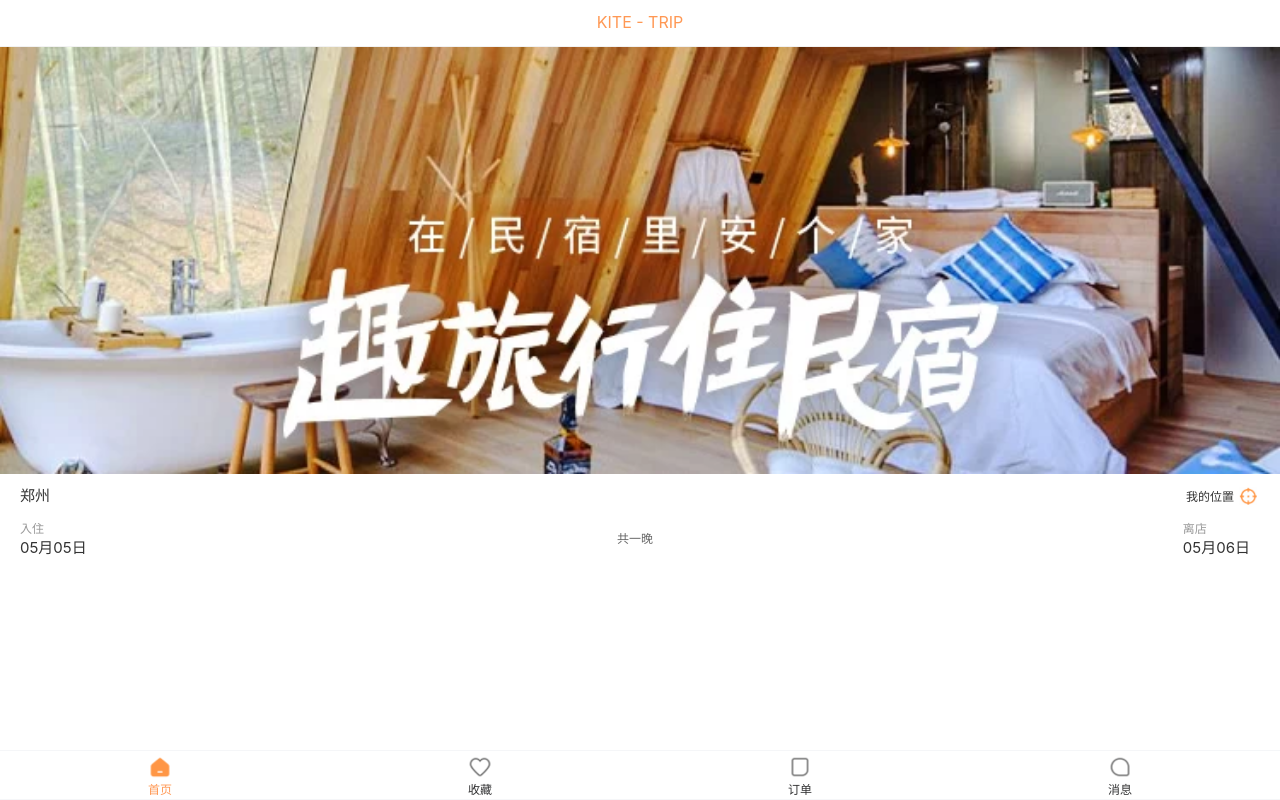
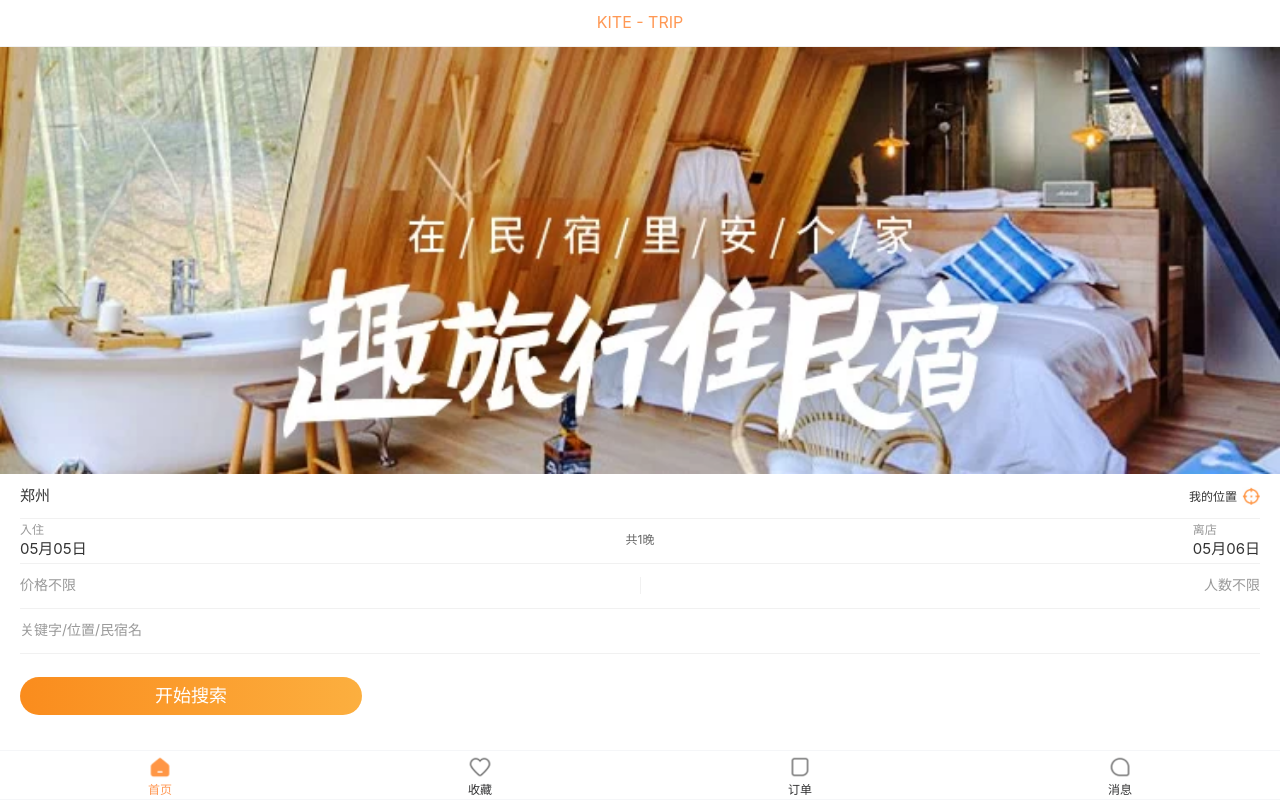
Before and after one commit to sakurafall/KITE-TRIP, a Vue app: page /#/home in a window 1280 px wide. Built offline with nearby package versions, Linux system fonts and the light colour scheme.

Commit message:
feat✨: 完成首页搜索的部分

```diff
--- a/src/views/home/cpns/home-search-box.vue
+++ b/src/views/home/cpns/home-search-box.vue
@@ -1,7 +1,7 @@
 <template>
   <div class="search-box">
     <!-- 位置信息 -->
-    <div class="location">
+    <div class="location bottom-gray-line">
       <div class="city" @click="cityClick">{{ currentCity.cityName }}</div>
       <div class="position" @click="positionClick">
         <span class="text">我的位置</span>
@@ -10,14 +10,14 @@
     </div>
 
     <!-- 日期范围 -->
-    <div class="section date-range">
+    <div class="section date-range bottom-gray-line" @click="showCalender = true">
       <div class="start">
         <div class="date">
           <span class="tip">入住</span>
           <span class="time">{{ startDate }}</span>
         </div>
       </div>
-      <div class="stay">共一晚</div>
+      <div class="stay">共{{ stayCount }}晚</div>
       <div class="end">
         <div class="date">
           <span class="tip">离店</span>
@@ -25,24 +25,65 @@
         </div>
       </div>
     </div>
+    <van-calendar
+      v-model:show="showCalender"
+      type="range"
+      color="#ff9854"
+      :round="false"
+      :formatter="formatter"
+      @confirm="onConfirm"
+    />
+
+    <!-- 价格/人数选择 -->
+    <div class="section price-counter bottom-gray-line">
+      <div class="start">价格不限</div>
+      <div class="end">人数不限</div>
+    </div>
+    <!-- 关键字 -->
+    <div class="section keyword bottom-gray-line">关键字/位置/民宿名</div>
+
+    <!-- 热门建议 -->
+    <div class="section hot-suggests">
+      <template v-for="(item, index) in hotSuggests" :key="index">
+        <div class="suggests"
+             :style="{ color: item.tagText.color, background: item.tagText.background.color }"
+        >
+          {{ item.tagText.text }}
+        </div>
+      </template>
+    </div>
+
+    <!-- 搜索按钮 -->
+    <div class="section search-btn" @click="searchClick">
+      <div class="btn">开始搜索</div>
+    </div>
   </div>
 </template>
 
 <script setup>
 
+import useHomeStore from "@/stores/modules/home"
 import useCityStore from "@/stores/modules/city";
 import { storeToRefs } from "pinia";
 import { ref } from "vue";
 import { useRouter } from "vue-router";
-import { formatMonthDay } from '@/utils/format_date'
+import { formatMonthDay, getDiffDays } from '@/utils/format_date'
 
 const router = useRouter()
+
+// 定义Props
+// defineProps({
+//   hotSuggests: {
+//     type: Array,
+//     default: () => []
+//   }
+// })
+
 
 // 位置/城市
 const cityClick = () => {
   router.push("/city")
 }
-
 const positionClick = () => {
   navigator.geolocation.getCurrentPosition(res => {
     console.log("获取位置成功:", res);
@@ -54,26 +95,71 @@ const positionClick = () => {
     maximumAge: 0
   })
 }
-
-// 当前城市
 const cityStore = useCityStore()
 const { currentCity } = storeToRefs(cityStore)
 
+
 // 日期范围的处理
 const nowDate = new Date()
+// const newDate = new Date().setDate(nowDate.getDate() + 1) // 利用setDate、getdate方法
+const newDate = new Date().getTime() + 24 * 60 * 60 * 1000 // 利用时间戳 + 一天的毫秒数
+
 const startDate = ref(formatMonthDay(nowDate))
-// const newDate = nowDate.setDate(nowDate.getDate() + 1) // 利用setDate、getdate方法
-const newDate = new Date().getTime() + 24 * 60 * 60 * 1000 // 利用时间戳 + 一天的毫秒数
 const endDate = ref(formatMonthDay(newDate))
+const stayCount = ref(getDiffDays(nowDate, newDate))
+
+const showCalender = ref(false)
+const onConfirm = (value) => {
+  // 1.设置日期
+  const selectStartDate = value[0]
+  const selectEndDate = value[1]
+  startDate.value = formatMonthDay(selectStartDate)
+  endDate.value = formatMonthDay(selectEndDate)
+  stayCount.value = getDiffDays(selectStartDate, selectEndDate)
+  // 2. 关闭日期选择器
+  showCalender.value = false
+}
+
+const formatter = (day) => {
+  if (day.type === 'start') {
+    day.bottomInfo = '入住'
+  } else if (day.type === 'end') {
+    day.bottomInfo = '离店'
+  }
+
+  return day
+}
+
+
+// 热门建议
+const homeStore = useHomeStore()
+const { hotSuggests } = storeToRefs(homeStore)
+
+
+// 搜索按钮
+const searchClick = () => {
+  router.push({
+    path: "/search",
+    query: {
+      startDate: startDate.value,
+      endDate: endDate.value,
+      currentCity: currentCity.value.cityName
+    }
+  })
+}
 
 </script>
 
 <style lang="less" scoped>
+.search-box {
+  --van-calendar-popup-height: 100%;
+}
+
 .location {
   display: flex;
   align-items: center;
   height: 44px;
-  padding: 0 20px;
+  margin: 0 20px;
 
   .city {
     flex: 1;
@@ -84,6 +170,7 @@ const endDate = ref(formatMonthDay(newDate))
   .position {
     display: flex;
     align-items: center;
+    justify-content: flex-end;
     width: 74px;
 
     .text {
@@ -100,26 +187,23 @@ const endDate = ref(formatMonthDay(newDate))
     }
   }
 }
+
 .section {
   display: flex;
   flex-wrap: wrap;
   align-items: center;
-  justify-content: space-between;
   color: #999;
-  padding: 0 20px;
+  height: 44px;
+  margin: 0 20px;
 
   .start, .end {
     flex: 1;
     display: flex;
     align-items: center;
-    height: 44px;
   }
 
   .end {
-    // min-width: 30%;
-    // padding-left: 20px;
     justify-content: flex-end;
-    margin-right: 10px;
   }
 
   .date {
@@ -138,8 +222,8 @@ const endDate = ref(formatMonthDay(newDate))
     }
   }
 }
+
 .date-range {
-  height: 44px;
   .stay {
     flex: 1;
     flex-wrap: wrap;
@@ -148,4 +232,35 @@ const endDate = ref(formatMonthDay(newDate))
     font-size: 12px;
   }
 }
+
+.price-counter {
+  .start {
+    border-right: 1px solid var(--gray-line);
+  }
+}
+
+.hot-suggests {
+  height: auto;
+  margin: 10px 16px;
+  .suggests {
+    font-size: 12px;
+    border-radius: 14px;
+    padding: 4px 8px;
+    margin: 4px;
+  }
+}
+
+.search-btn {
+  .btn {
+    width: 342px;
+    height: 38px;
+    max-height: 50px;
+    color: #fff;
+    font-size: 18px;
+    line-height: 38px;
+    text-align: center;
+    border-radius: 20px;
+    background-image: var(--theme-linear-gradient);
+  }
+}
 </style>
```
